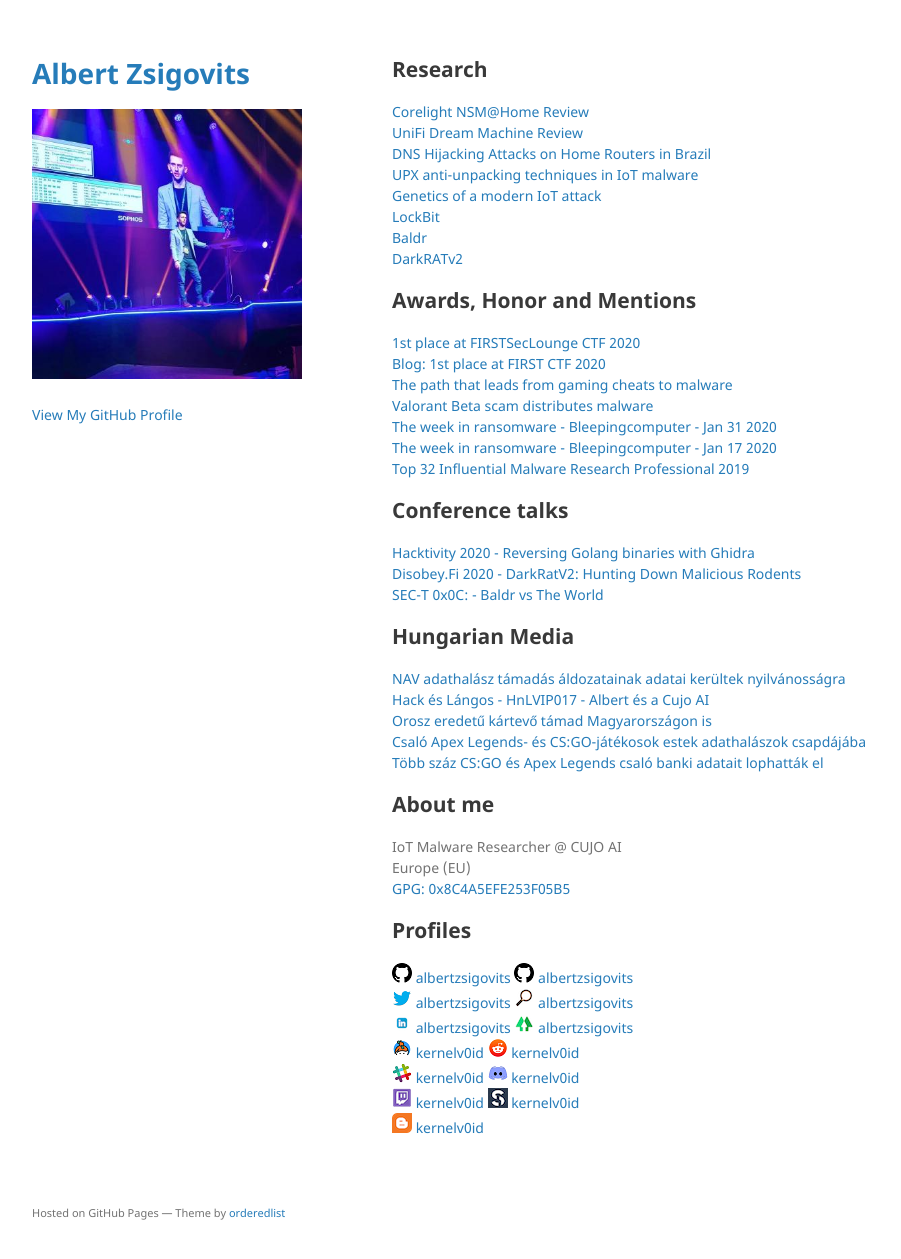
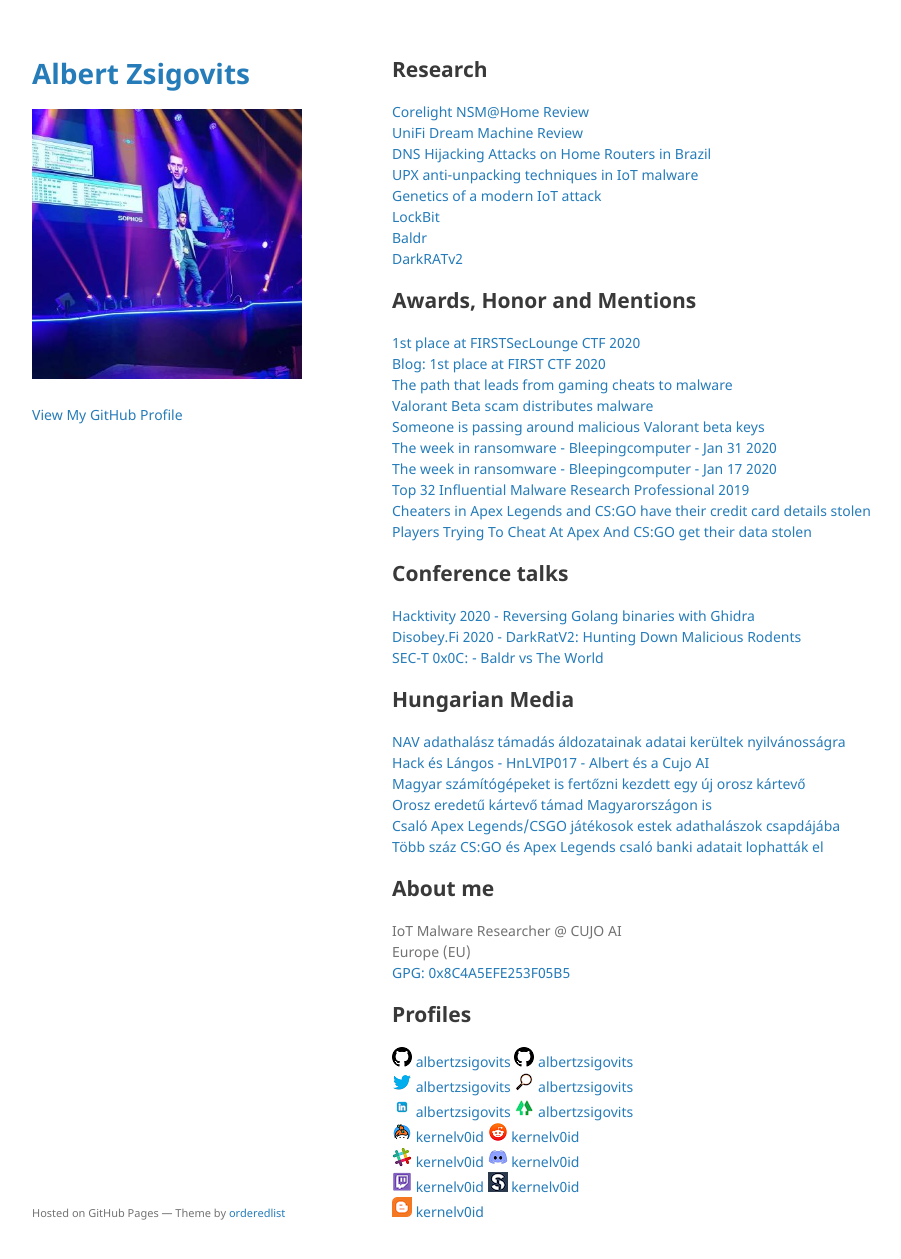
Before and after one commit to albertzsigovits/albertzsigovits.github.io, a Jekyll site: the page built from index.md, in a window 1280 px wide and 1292 px high. Shown: the top 1259 px of the window, without its empty margins (178-1079 px from the left). Built offline with Jekyll 4.4.1, drawn with Linux system fonts in a browser that asks for light colours; the repository's description, which GitHub fills in, is left out; our own code applies the rules of GitHub Pages for plain Markdown files.

Commit message:
Update index.md

```diff
--- a/index.md
+++ b/index.md
@@ -18,9 +18,12 @@
 [Blog: 1st place at FIRST CTF 2020](https://cujo.com/cujo-ai-labs-won-first-2020-virtual-challenge-competition/)
 [The path that leads from gaming cheats to malware](https://www.zdnet.com/article/security-blocking-the-path-that-leads-from-gaming-cheats-to-malware/)
 [Valorant Beta scam distributes malware](https://www.tomsguide.com/uk/news/valorant-beta-keygen-malware)
+[Someone is passing around malicious Valorant beta keys](https://www.cyberscoop.com/valorant-fake-beta-keys-riot-games/)
 [The week in ransomware - Bleepingcomputer - Jan 31 2020](https://www.bleepingcomputer.com/news/security/the-week-in-ransomware-january-31st-2020-taking-it-to-the-courts/)
 [The week in ransomware - Bleepingcomputer - Jan 17 2020](https://www.bleepingcomputer.com/news/security/the-week-in-ransomware-january-17th-2020-never-ends/)
 [Top 32 Influential Malware Research Professional 2019](https://static.peerlyst.com/image/upload/v1576213159/post-attachments/32_Influential_Malware_Research_Professionals_pkrtnw)
+[Cheaters in Apex Legends and CS:GO have their credit card details stolen](https://www.dexerto.com/csgo/cheaters-in-apex-legends-and-csgo-have-credit-card-details-stolen-911769/)
+[Players Trying To Cheat At Apex And CS:GO get their data stolen](https://www.kotaku.com.au/2019/08/hundreds-of-players-trying-to-cheat-at-apex-legends-and-counter-strike-get-their-private-data-stolen/)
 
 ## Conference talks
 
@@ -32,8 +35,9 @@
 
 [NAV adathalász támadás áldozatainak adatai kerültek nyilvánosságra](https://hup.hu/index.php/cikkek/20201016/nav_phishing_tamadas_magyar_aldozatainak_adatai_kerultek_nyilvanossagra)
 [Hack és Lángos - HnLVIP017 - Albert és a Cujo AI](https://www.youtube.com/watch?v=O3mk8oRD-QI)
+[Magyar számítógépeket is fertőzni kezdett egy új orosz kártevő](https://pcforum.hu/hirek/21680/magyar-szamitogepeket-is-fertozni-kezdett-egy-uj-orosz-kartevo)
 [Orosz eredetű kártevő támad Magyarországon is](https://computerworld.hu/biztonsag/orosz-eredetu-kartevo-tamad-magyarorszagon-is-267556.html)
-[Csaló Apex Legends- és CS:GO-játékosok estek adathalászok csapdájába](https://www.gamestar.hu/hir/apex-legends-csgo-csalas-adatlopas-267091.html)
+[Csaló Apex Legends/CSGO játékosok estek adathalászok csapdájába](https://www.gamestar.hu/hir/apex-legends-csgo-csalas-adatlopas-267091.html)
 [Több száz CS:GO és Apex Legends csaló banki adatait lophatták el](https://esport1.hu/news/2019/08/15/csgo-counter-strike-apex-legends-csalok-banki-adatait-loptak-el-malware-oroberto)
 
 ## About me
```
